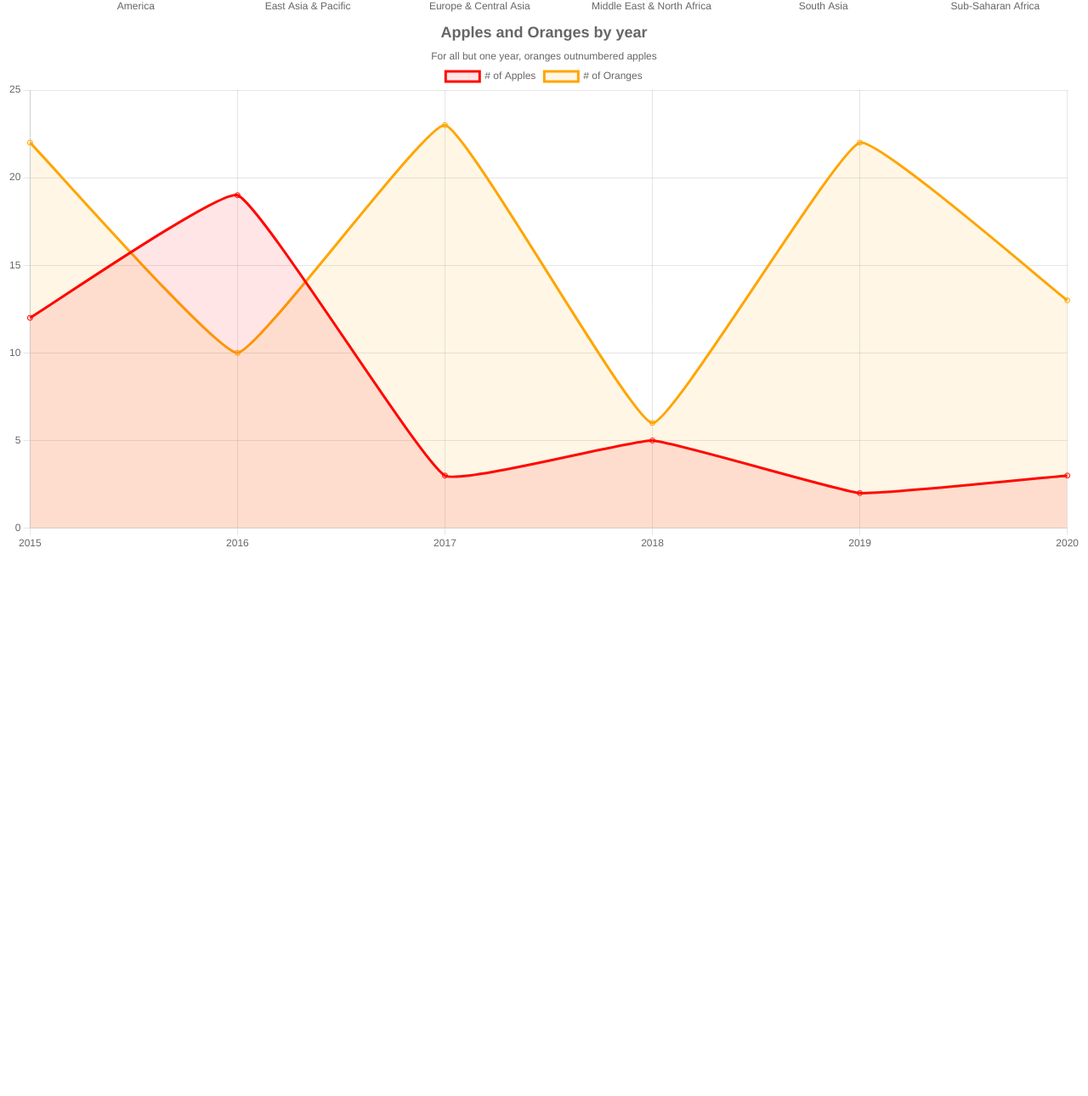
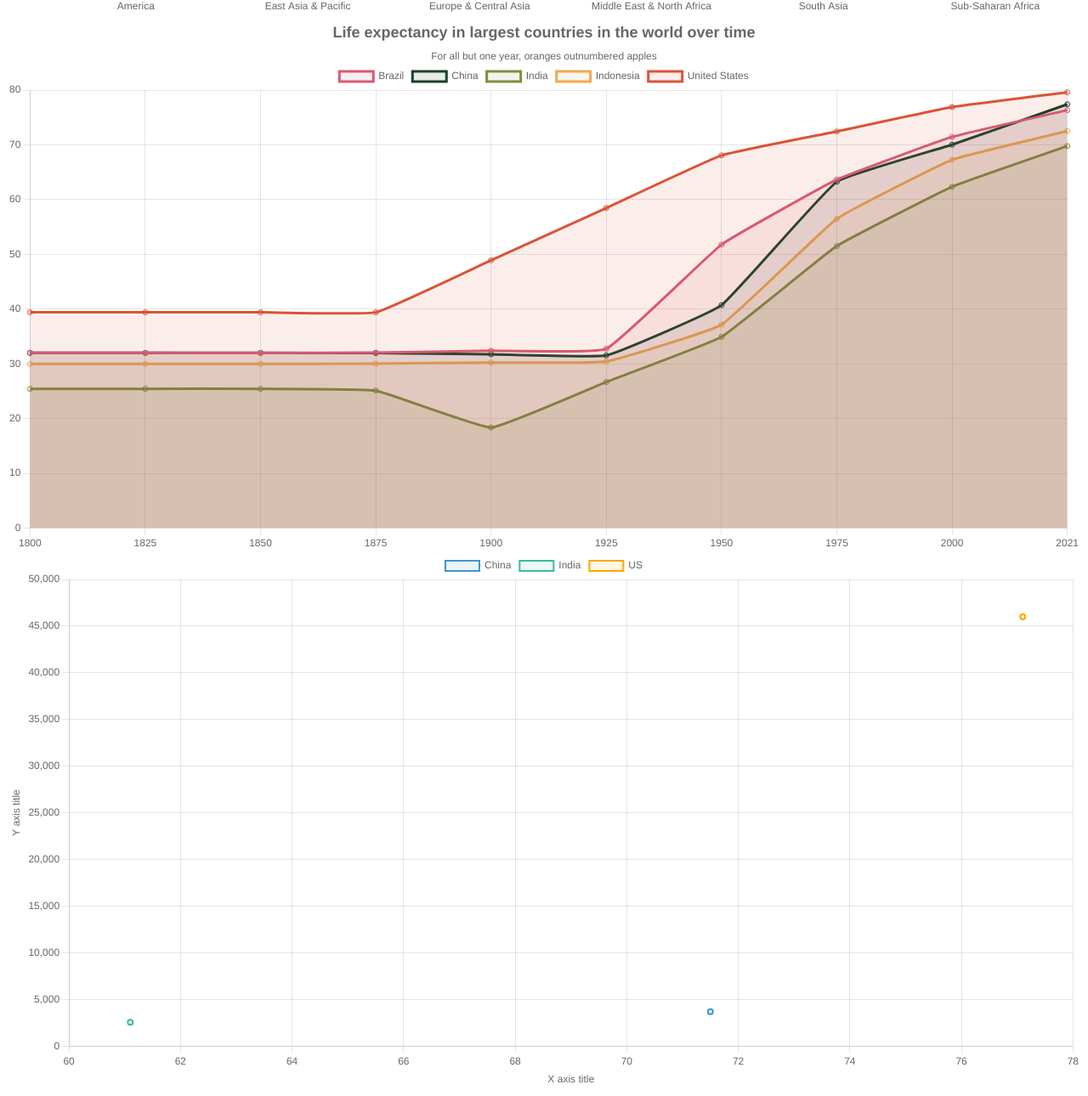
Before and after one commit to dherbers/chart.js-viz, a plain HTML site: page index.html in a window 1280 px wide. Shown: the part 622-1912 px from the top of the page at 85% size. Before the commit the page ends 1280 px from the top, so only its background shows below. Drawn offline with nearby package versions, Linux system fonts and the light colour scheme.

Commit message:
finish line chart

```diff
--- a/index.html
+++ b/index.html
@@ -15,6 +15,7 @@
         <!-- this is where our chart will appear-->
         <canvas id="myChart"></canvas>
         <canvas id="myChart2"></canvas>
+        <canvas id="myChart3"></canvas>
 
 
 <!-- call our JS file-->
--- a/javascript.js
+++ b/javascript.js
@@ -40,20 +40,41 @@ var myChart = new Chart(ctx, {
     type: 'line',
 
     data: {
-        labels: ['2015', '2016', '2017', '2018', '2019', '2020'],
+        labels: ['1800', '1825', '1850', '1875', '1900', '1925', '1950', '1975', '2000', '2021'],
         datasets: [{
-            label: '# of Apples',
-            data: [12, 19, 3, 5, 2, 3],
+            label: 'Brazil',
+            data: [32, 32, 31.99, 32.06, 32.4, 32.75, 51.78, 63.65, 71.44, 76.33],
             fill: true,
-            borderColor: 'rgba(255, 8, 0)',
-            backgroundColor: 'rgba(255, 8, 0, 0.1)',
+            borderColor: '#D95970',
+            backgroundColor: 'rgba(217, 89, 112, 0.1)',
             tension: 0.1},
         {
-            label: '# of Oranges',
-            data: [22, 10, 23, 6, 22, 13],
+            label: 'China',
+            data: [32, 32, 32, 31.96, 31.75, 31.55, 40.73, 63.26, 70.03, 77.4],
             fill: true,
-            borderColor: 'rgba(255, 165, 0)',
-            backgroundColor: 'rgba(255, 165, 0, 0.1)',
+            borderColor: '#1A4027',
+            backgroundColor: 'rgba(26, 64, 39, 0.1)',
+            tension: 0.1},
+        {
+            label: 'India',
+            data: [25.44, 25.44, 25.44, 25.11, 18.37, 26.69, 34.92, 51.51, 62.34, 69.77],
+            fill: true,
+            borderColor: '#838C3E',
+            backgroundColor: 'rgba(131, 140, 62, 0.1)',
+            tension: 0.1},
+        {
+            label: 'Indonesia',
+            data: [30, 30, 30, 30.04, 30.24, 30.43, 37.16, 56.49, 67.27, 72.51],
+            fill: true,
+            borderColor: '#F2A950',
+            backgroundColor: 'rgba(242, 169, 80, 0.1)',
+            tension: 0.1},
+        {
+            label: 'United States',
+            data: [39.41, 39.41, 39.41, 39.41, 48.92, 58.47, 68.07, 72.44, 76.9, 79.59],
+            fill: true,
+            borderColor: '#D95436',
+            backgroundColor: 'rgba(217, 84, 54, 0.1)',
             tension: 0.1}
         ]
     },
@@ -62,7 +83,7 @@ var myChart = new Chart(ctx, {
         plugins: {
             title: {
                 display: true,
-                text: 'Apples and Oranges by year',
+                text: 'Life expectancy in largest countries in the world over time',
                 font: {
                     size: 18
                 }
@@ -79,3 +100,55 @@ var myChart = new Chart(ctx, {
         },
     },
 });
+
+var ctx = document.getElementById('myChart3').getContext('2d');
+      var myChart = new Chart(ctx, {
+          type: 'scatter',
+          data: {
+            datasets: [{
+                data: [
+                  {x: 71.5, y: 3678},
+                ],
+                label: "China",
+                borderColor: "#3e95cd",
+                backgroundColor: "rgb(62,149,205,0.1)",
+                borderWidth:2,
+
+              }, {
+                data: [
+                  {x: 61.1, y: 2548},
+                ],
+                label: "India",
+                borderColor: "#3cba9f",
+                backgroundColor: "rgb(60,186,159,0.1)",
+                borderWidth:2,
+
+              }, {
+                data: [
+                {x: 77.1, y: 45986},
+                ],
+                label: "US",
+                borderColor: "#ffa500",
+                backgroundColor:"rgb(255,165,0,0.1)",
+                borderWidth:2,
+
+              }
+            ]
+          },
+          options: {
+            scales: {
+              y: {
+                title: {
+                  display: true,
+                  text: 'Y axis title'
+                }
+              },
+              x: {
+                  title: {
+                      display: true,
+                      text: 'X axis title'
+                  }
+              }
+            }
+          }
+        });
```
